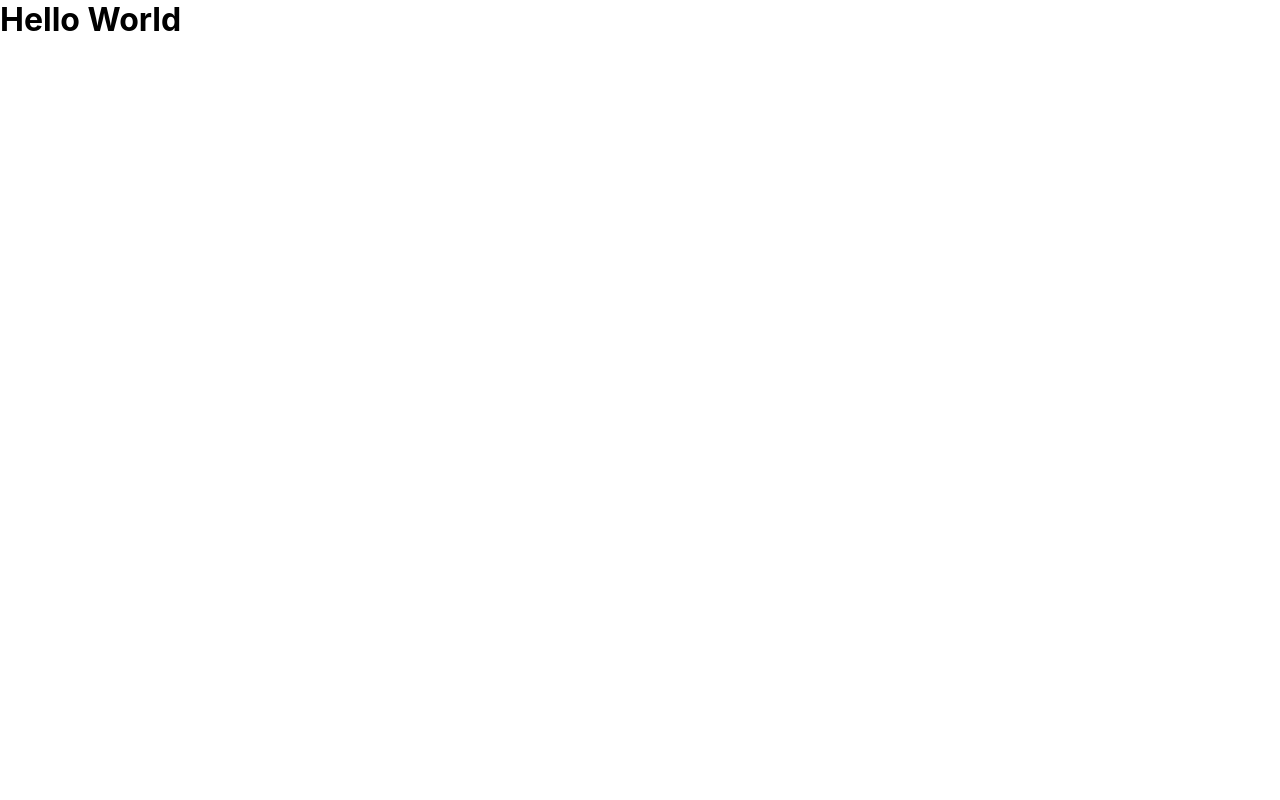
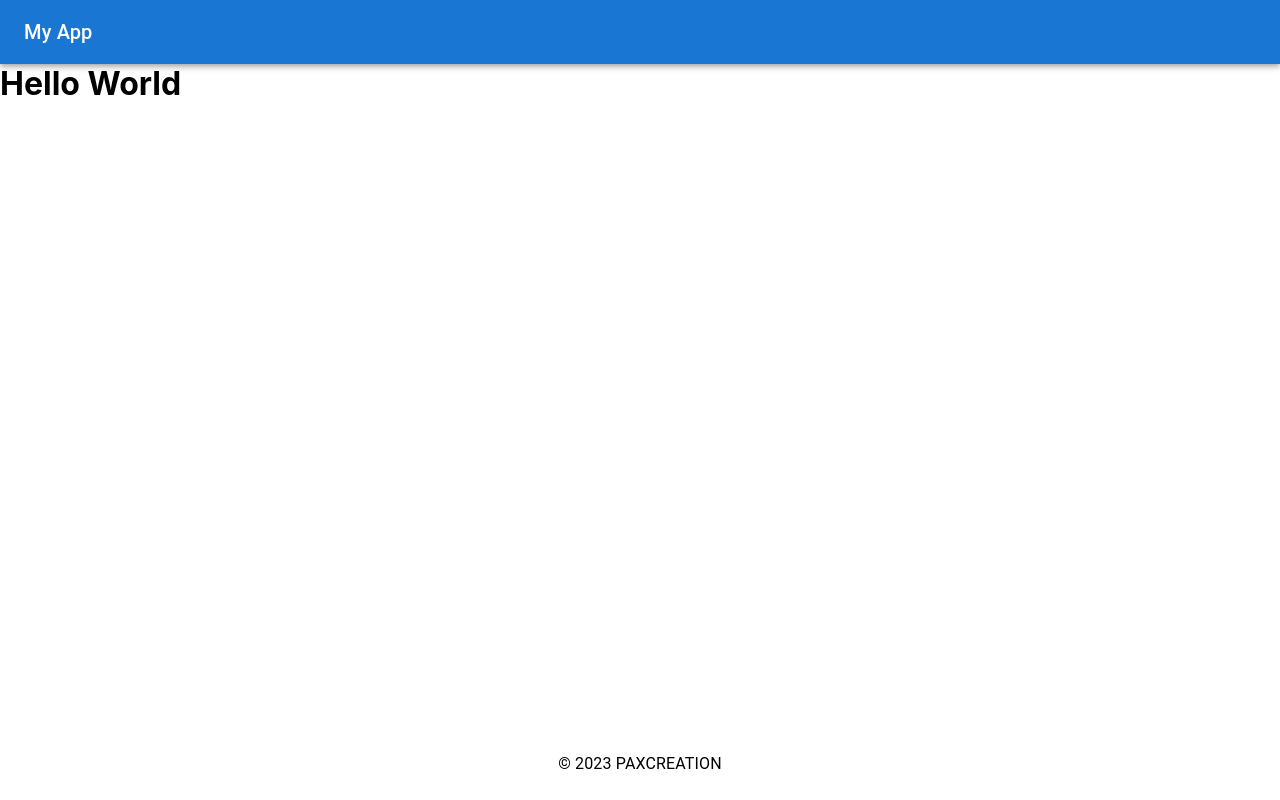
Before and after one commit to odashima-pax/skill-finder, a React (Create React App) app: page / in a window 1280 px wide. Built offline with nearby package versions, Linux system fonts and the light colour scheme.

Commit message:
Header/Footerの雛形追加

```diff
--- a/src/components/App.css
+++ b/src/components/App.css
@@ -1,3 +1,19 @@
 * {
   margin: 0;
 }
+
+html,
+body,
+#root,
+.app {
+  height: 100%;
+}
+
+.app {
+  display: flex;
+  flex-direction: column;
+}
+
+main {
+  flex: 1;
+}
--- a/src/components/App.js
+++ b/src/components/App.js
@@ -1,9 +1,16 @@
+import React from 'react';
+import Header from './Header'
+import Footer from './Footer'
 import './App.css';
 
 function App() {
   return (
     <div className="app">
-      <h1>Hello World</h1>
+      <Header />
+      <main>
+        <h1>Hello World</h1>
+      </main>
+      <Footer />
     </div>
   );
 }
--- a/src/components/Footer.js
+++ b/src/components/Footer.js
@@ -0,0 +1,18 @@
+import React from "react";
+import Box from '@mui/material/Box';
+import Container from '@mui/material/Container';
+import Typography from '@mui/material/Typography';
+
+const Footer = () => {
+    return (
+        <Box sx={{ bgcolor: 'background.paper', p: 3 }}>
+            <Container maxWidth="sm">
+                <Typography variant="body1" align="center">
+                    &copy; {new Date().getFullYear()} PAXCREATION
+                </Typography>
+            </Container>
+        </Box>
+    );
+};
+
+export default Footer;
--- a/src/components/Header.js
+++ b/src/components/Header.js
@@ -0,0 +1,18 @@
+import React from "react";
+import AppBar from '@mui/material/AppBar';
+import Toolbar from '@mui/material/Toolbar';
+import Typography from '@mui/material/Typography';
+
+const Header = () => {
+    return (
+        <AppBar position="static">
+            <Toolbar>
+                <Typography variant="h6" component="div">
+                    My App
+                </Typography>
+            </Toolbar>
+        </AppBar>
+    );
+};
+
+export default Header;
```
